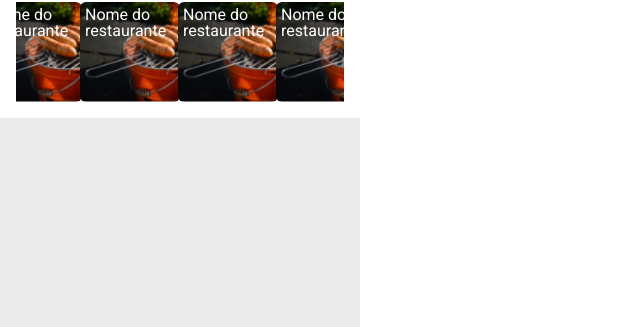
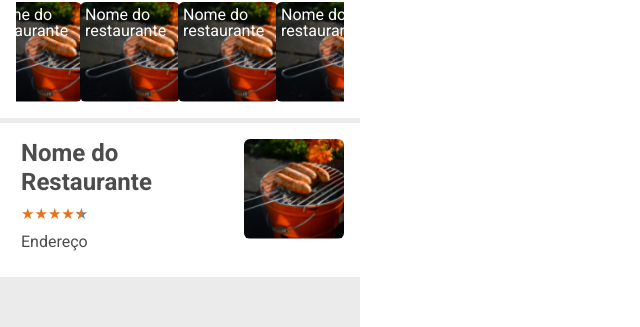
Before and after one commit to ventura-v/ventura-v-dio-restaurant-finder-react-styled-components, a React (Create React App) app: page / in a window 1280 px wide. Shown: the part 213-540 px from the top of the page, without its empty margins (0-640 px from the left). Built offline with nearby package versions, Linux system fonts and the light colour scheme.

Commit message:
Create the RestaurantCard component

```diff
--- /dev/null
+++ b/src/components/RestaurantCard/index.jsx
@@ -0,0 +1,25 @@
+import React from 'react';
+import ReactStars from "react-rating-stars-component";
+
+import restaurante from '../../assets/restaurante-fake.png'
+
+import { Restaurant, RestaurantInfo, RestaurantTitle, RestaurantAddress, RestaurantPicture } from './styles';
+
+const RestaurantCard = () => (
+    <Restaurant>
+        <RestaurantInfo>
+            <RestaurantTitle>Nome do Restaurante</RestaurantTitle>
+            <ReactStars
+                count={5}
+                isHalf
+                value={4.5}
+                edit={false}
+                activeColor="#e7711c"
+            />
+            <RestaurantAddress>Endereço</RestaurantAddress>
+        </RestaurantInfo>
+        <RestaurantPicture src={restaurante} alt="imagem do restaurante" />
+    </Restaurant>
+);
+
+export default RestaurantCard;
--- /dev/null
+++ b/src/components/RestaurantCard/styles.js
@@ -0,0 +1,45 @@
+import styled from "styled-components";
+
+export const Restaurant = styled.div`
+    display: flex;
+    justify-content: space-between;
+    cursor: pointer;
+    margin-top: 5px;
+    padding: 16px;
+    background-color: #FFF;
+    border-left: 5px solid transparent;
+    &:hover {
+        background-color: ${(props) => props.theme.colors.background};
+        border-left-color: ${(props) => props.theme.colors.primary};
+    }
+`;
+
+export const RestaurantInfo = styled.div`
+    display: flex;
+    flex-direction: column;
+`;
+
+export const RestaurantTitle = styled.span`
+    font-family: ${(props) => props.theme.fonts.regular};
+    color: ${(props) => props.theme.colors.text};
+    font-size: 24px;
+    font-weight: bold;
+    line-height: 29px;
+    margin-bottom: 10px;
+`;
+
+export const RestaurantAddress = styled.span`
+    font-family: ${(props) => props.theme.fonts.regular};
+    color: ${(props) => props.theme.colors.text};
+    font-size: 16px;
+    line-height: 19px;
+    margin-bottom: 10px;
+    margin-top: 10px;
+`;
+
+export const RestaurantPicture = styled.img`
+    width: 100px;
+    height: 100px;
+    border-radius: 6px;
+    object-fit: cover;
+`;
--- a/src/components/index.js
+++ b/src/components/index.js
@@ -1,3 +1,4 @@
 //exportando os componentes em um único arquivo, para não precisar importar posteriormente cada um de uma pasta diferente
 //agora basta importar este arquivo
 export { default as Card } from './ImageCard'
+export { default as RestaurantCard } from './RestaurantCard'
--- a/src/pages/Home/index.jsx
+++ b/src/pages/Home/index.jsx
@@ -1,10 +1,10 @@
 import React, { useState } from "react";
 import TextField, { Input } from '@material/react-text-field';
 import MaterialIcon from "@material/react-material-icon";
-import Slider from "react-slick";
+// import Slider from "react-slick";
 
 import { Container, Search, Logo, Wrapper, CarouselTitle, Carousel } from './styles'
-import { Card } from '../../components'
+import { Card, RestaurantCard } from '../../components'
 
 import logo from '../../assets/logo.svg'
 import restaurante from '../../assets/restaurante-fake.png'
@@ -47,6 +47,7 @@
                         <Card photo={restaurante} title="Nome do restaurante" />
                     </Carousel>
                 </Search>
+                <RestaurantCard />
             </Container>
         </Wrapper>
     )
```
